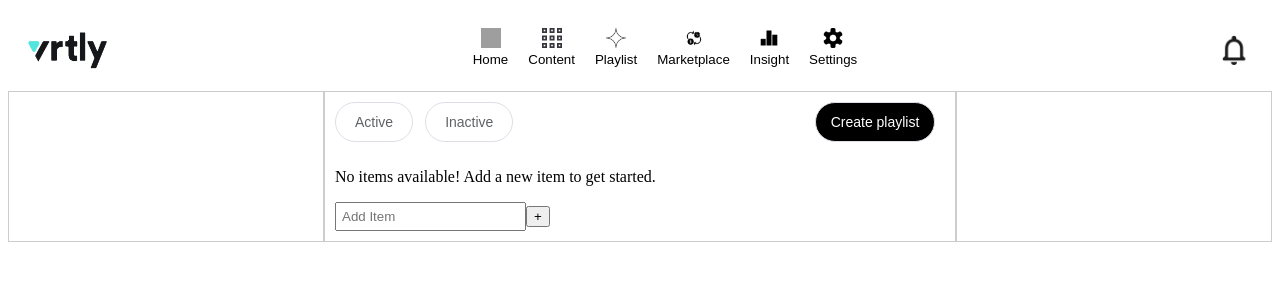
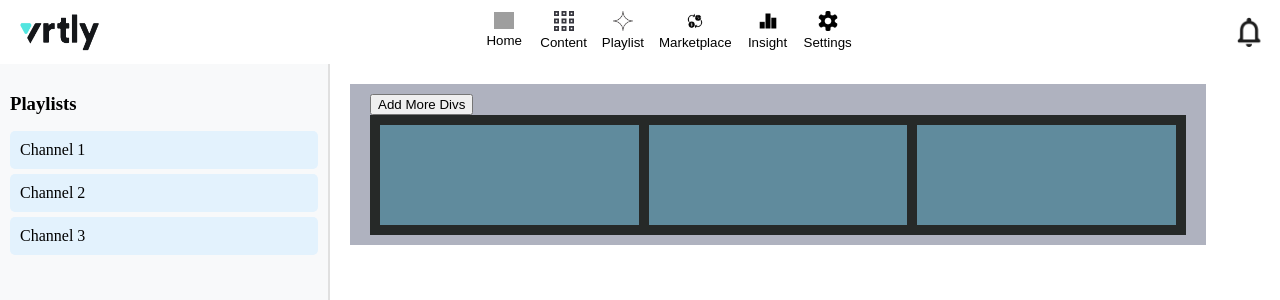
Before and after one commit to mauiwowie88/Draggable, a Vue app: page / in a window 1280 px wide. Both pictures are taken after a click on the button "Content". Shown: the top 300 px of the page. Built offline with nearby package versions, Linux system fonts and the light colour scheme; grey boxes are pictures that could not be loaded.

Commit message:
Added some styling. Deployed on Vercel

```diff
--- a/src/App.vue
+++ b/src/App.vue
@@ -1,8 +1,6 @@
 <template>
-  <div id="app">
-    <nav-box @changeTab="changeTab"></nav-box>
-    <main-box :activeTab="activeTab"></main-box>
-  </div>
+  <nav-box @changeTab="changeTab"></nav-box>
+  <main-box :activeTab="activeTab"></main-box>
 </template>
 
 <script setup>
@@ -17,12 +15,4 @@ const changeTab = (newTab) => {
 };
 </script>
 
-<style scoped>
-body {
-  margin: 0;
-}
-#hero {
-  display: grid;
-  grid-template-columns: 3fr 6fr 3fr;
-}
-</style>
+<style scoped></style>
--- /dev/null
+++ b/src/components/ContentBox.vue
@@ -0,0 +1,20 @@
+<template>
+  <padding-box>
+    <button @click="addDiv">Add More Divs</button>
+    <responsive-box :numberOfDivs="divCount"></responsive-box>
+  </padding-box>
+</template>
+
+<script setup>
+import { ref } from "vue";
+import ResponsiveBox from "./ResponsiveBox.vue";
+import PaddingBox from "./PaddingBox.vue";
+
+// Default div count starts at 3
+const divCount = ref(3);
+
+// Add a new div when button is clicked
+const addDiv = () => {
+  divCount.value += 1;
+};
+</script>
--- a/src/components/ListBox.vue
+++ b/src/components/ListBox.vue
@@ -2,18 +2,35 @@
   <section>
     <el-row id="btn-box">
       <el-col :span="16">
+        <el-dropdown>
+          <el-button size="large" round class="light btn">
+            Active
+            <el-icon class="el-icon--right">
+              <arrow-down />
+            </el-icon>
+          </el-button>
+          <span>Dropdown List</span>
+          <template #dropdown>
+            <el-dropdown-menu>
+              <el-dropdown-item
+                v-for="(product, index) in products"
+                :key="index"
+              >
+                {{ product.name }}
+              </el-dropdown-item>
+            </el-dropdown-menu>
+          </template>
+        </el-dropdown>
+
+        <el-button size="large" round class="light btn">Inactive</el-button>
+      </el-col>
+      <el-col :span="8" class="dark-btn-box">
         <el-button
           size="large"
           round
-          class="light btn"
+          class="dark btn"
           @click="fetchProducts('https://fakestoreapi.com/products')"
         >
-          Active
-        </el-button>
-        <el-button size="large" round class="light btn">Inactive</el-button>
-      </el-col>
-      <el-col :span="8" class="dark-btn-box">
-        <el-button size="large" round class="dark btn">
           Create playlist
         </el-button>
       </el-col>
@@ -88,8 +105,9 @@
 </template>
 
 <script setup>
-import { ref, watch, nextTick } from "vue";
+import { ref, watch, nextTick, onMounted } from "vue";
 import draggable from "vuedraggable";
+import { ArrowDown } from "@element-plus/icons-vue";
 
 const products = ref([]);
 const selectedItem = ref(null);
@@ -240,6 +258,9 @@ const loadMoreSkills = () => {
     loading.value = false;
   }, 1000);
 };
+onMounted(() => {
+  loadProductsFromLocalStorage();
+});
 </script>
 
 <style scoped>
--- a/src/components/MainBox.vue
+++ b/src/components/MainBox.vue
@@ -1,16 +1,24 @@
 <template>
   <section class="hero">
-    <div class="left bar"></div>
-    <div class="main bar">
+    <div class="left-box">
+      <div class="menu">
+        <h3>Playlists</h3>
+        <ul>
+          <li>Channel 1</li>
+          <li>Channel 2</li>
+          <li>Channel 3</li>
+        </ul>
+      </div>
+    </div>
+    <div class="main box">
       <component :is="currentComponent"></component>
     </div>
-    <div class="right bar"></div>
   </section>
 </template>
 
 <script setup>
 import ListBox from "./ListBox.vue";
-import SettingsBox from "./SettingsBox.vue";
+import ContentBox from "./ContentBox.vue";
 import { computed } from "vue";
 
 const props = defineProps({
@@ -18,7 +26,7 @@ const props = defineProps({
 });
 const componentsMap = {
   Home: ListBox,
-  Settings: SettingsBox,
+  Content: ContentBox,
 };
 const currentComponent = computed(
   () => componentsMap[props.activeTab] || ListBox
@@ -27,12 +35,40 @@ const currentComponent = computed(
 
 <style scoped>
 .hero {
-  display: grid;
-  grid-template-columns: 3fr 6fr 3fr;
+  display: flex;
+  height: 836px;
 }
 
-.bar {
-  border: 1px solid #ccc;
+.left-box {
+  width: 330px;
+  background-color: #f8f9fa; /* Light background color */
+  border-right: 2px solid #e0e0e0; /* Border on the right */
   padding: 10px;
 }
+
+.menu h3 {
+  margin-bottom: 10px;
+}
+
+.menu ul {
+  list-style: none;
+  padding: 0;
+}
+
+.menu ul li {
+  padding: 10px;
+  background-color: #e3f2fd; /* Light blue background */
+  margin-bottom: 5px;
+  border-radius: 5px;
+  cursor: pointer;
+}
+
+.menu ul li:hover {
+  background-color: #bbdefb; /* Hover state */
+}
+
+.main.box {
+  width: 70%;
+  padding: 20px;
+}
 </style>
--- a/src/components/NavBox.vue
+++ b/src/components/NavBox.vue
@@ -20,7 +20,7 @@
     </div>
 
     <div class="notis-box">
-      <button class="nav-btn">
+      <button class="nav-btn notis">
         <img src="/images/bell.png" alt="Notifications Bell Icon." id="icon" />
       </button>
     </div>
@@ -30,8 +30,8 @@
 <script setup>
 import { ref } from "vue";
 import { icons } from "../assets/db";
+
 const emit = defineEmits(["changeTab"]);
-
 const isMenuOpen = ref(false);
 
 const toggleMenu = () => {
@@ -51,17 +51,19 @@ nav {
   display: flex;
   justify-content: space-between;
   align-items: center;
-  padding: 10px;
 }
 
 .nav-btn {
   display: flex;
   flex-direction: column;
   align-items: center;
-  padding: 10px;
+  justify-content: center;
+  padding: 6px;
   cursor: pointer;
   border: none;
   background-color: white;
+  min-width: 56px;
+  height: 52px;
 }
 
 .nav-icon {
@@ -80,8 +82,12 @@ nav {
 }
 
 #logo {
+  margin-left: 10px;
   width: 100px;
   height: 60px;
+}
+.notis {
+  padding: 8px;
 }
 
 #icon {
@@ -98,17 +104,18 @@ nav {
   box-shadow: 0px 8px 16px rgba(0, 0, 0, 0.2);
   border-radius: 4px;
 }
+#tabs {
+  display: flex;
+  justify-content: center;
+  padding: 6px 0;
+  gap: 2px;
+}
 
 .nav-btn:hover {
   background-color: rgba(195, 196, 196, 0.318);
 }
 
 @media (min-width: 768px) {
-  #tabs {
-    display: flex;
-    justify-content: center;
-  }
-
   #hamburger {
     display: none;
   }
--- a/src/components/PaddingBox.vue
+++ b/src/components/PaddingBox.vue
@@ -6,7 +6,7 @@
 
 <style scoped>
 #container {
-  background-color: brown;
+  background-color: rgb(175, 178, 191);
   padding-block: 10px;
 }
 
--- a/src/components/ResponsiveBox.vue
+++ b/src/components/ResponsiveBox.vue
@@ -1,12 +1,21 @@
 <template>
   <div class="responsive-container">
-    <div v-for="(_, index) in $slots.default()" :key="index" class="box-item">
-      <slot :index="index"></slot>
-    </div>
+    <!-- Loop through the number passed from the parent and create divs -->
+    <div v-for="n in numberOfDivs" :key="n" class="box-item"></div>
   </div>
 </template>
 
-<script setup></script>
+<script setup>
+import { defineProps } from "vue";
+
+// Accept the number of divs as a prop
+defineProps({
+  numberOfDivs: {
+    type: Number,
+    required: true,
+  },
+});
+</script>
 
 <style scoped>
 .responsive-container {
--- a/src/components/SettingsBox.vue
+++ /dev/null
@@ -1,14 +0,0 @@
-<template>
-  <padding-box>
-    <responsive-box>
-      <div></div>
-      <div></div>
-      <div></div>
-    </responsive-box>
-  </padding-box>
-</template>
-
-<script setup>
-import ResponsiveBox from "./ResponsiveBox.vue";
-import PaddingBox from "./PaddingBox.vue";
-</script>
--- a/src/main.js
+++ b/src/main.js
@@ -2,6 +2,7 @@
 import { createApp } from "vue";
 import ElementPlus from "element-plus";
 import "element-plus/dist/index.css";
+import "./styles.css";
 import App from "./App.vue";
 
 const app = createApp(App);
--- /dev/null
+++ b/src/styles.css
@@ -0,0 +1,13 @@
+/* src/styles.css */
+body,
+html {
+  margin: 0;
+  padding: 0;
+  box-sizing: border-box;
+  width: 100%;
+  height: 100%;
+}
+
+* {
+  box-sizing: inherit;
+}
```
